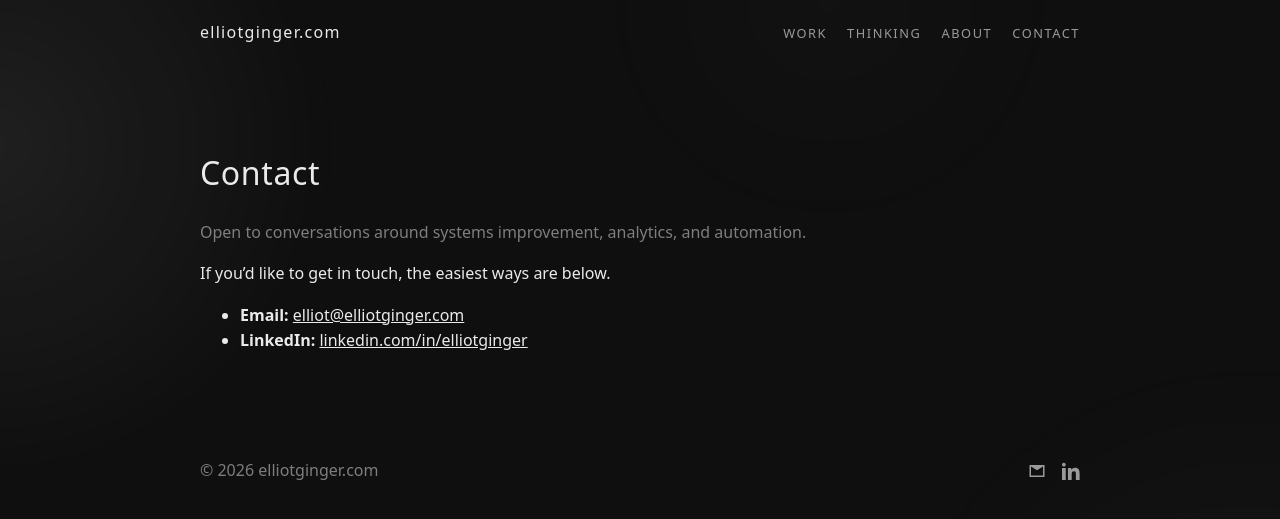
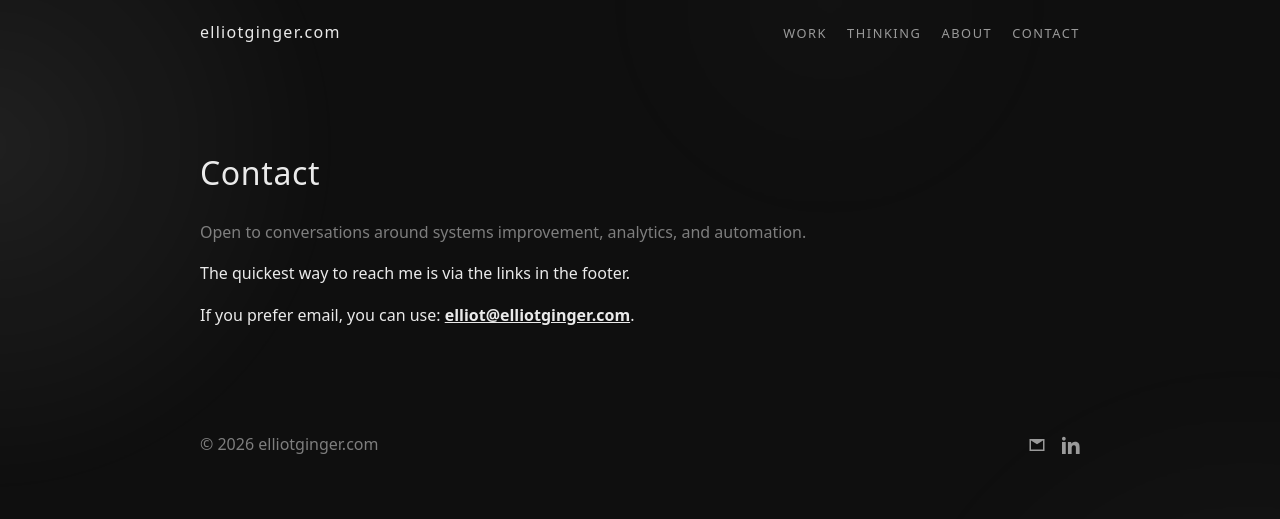
Before and after one commit to ElliotGinge/elliotginger.com, a Jekyll site: the page built from contact.md, in a window 1280 px wide. Shown: the top 519 px of the page. Built offline with Jekyll 4.4.1, drawn with Linux system fonts in a browser that asks for light colours.

Commit message:
Update contact.md

```diff
--- a/contact.md
+++ b/contact.md
@@ -10,8 +10,6 @@ permalink: /contact/
 Open to conversations around systems improvement, analytics, and automation.
 </span>
 
+The quickest way to reach me is via the links in the footer.
 
-If you’d like to get in touch, the easiest ways are below.
-
-- **Email:** [elliot@elliotginger.com](mailto:elliot@elliotginger.com)
-- **LinkedIn:** [linkedin.com/in/elliotginger](https://www.linkedin.com/in/elliotginger)
+If you prefer email, you can use: **[elliot@elliotginger.com](mailto:elliot@elliotginger.com)**.
```
